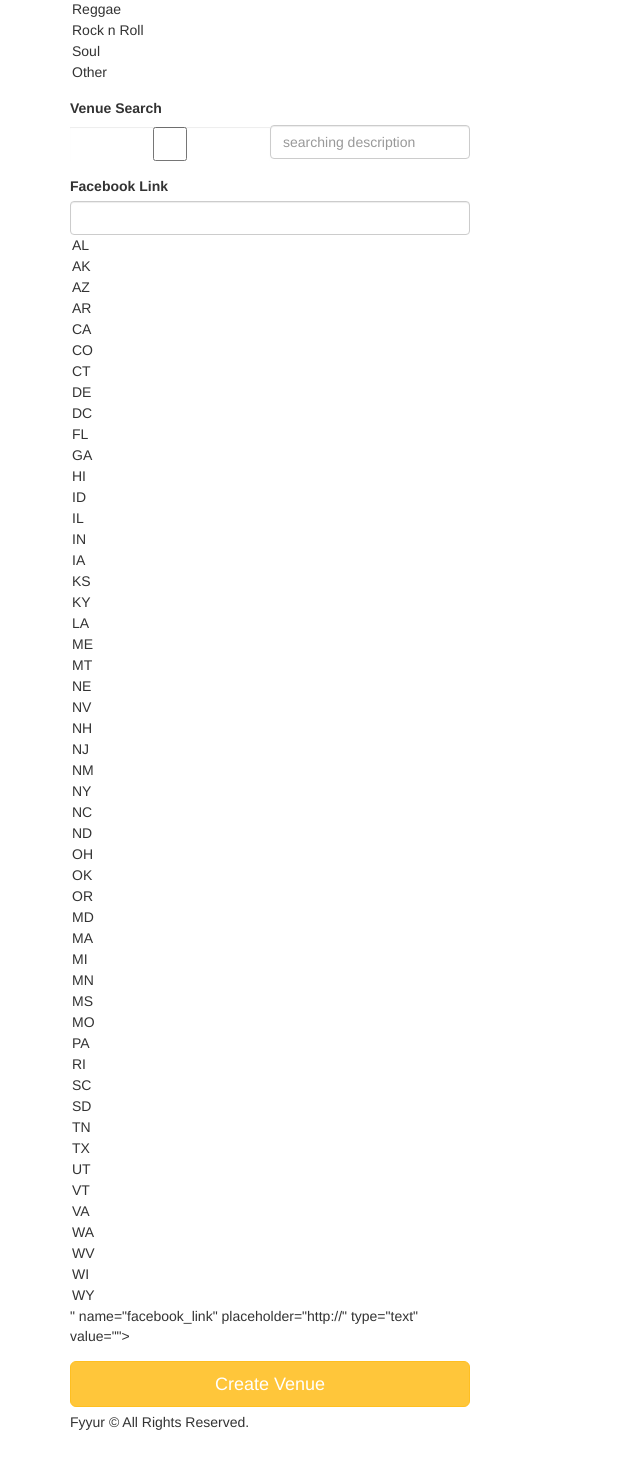
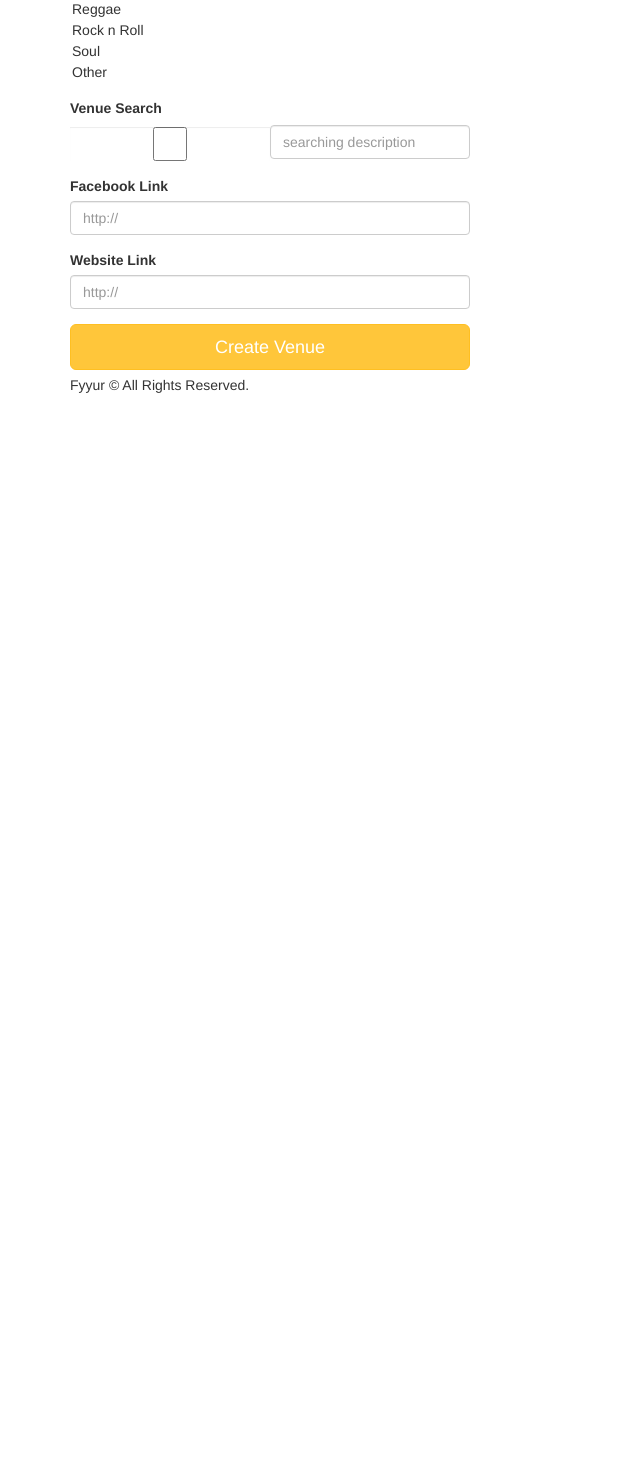
Before and after one commit to stenod/Fyyur_FlaskWebApp, a Flask app: page /artists/create in a window 1280 px wide. Shown: the part 773-2240 px from the top of the page, without its empty margins (0-640 px from the left). After the commit the page ends 1166 px from the top, so only its background shows below. Run offline with Flask 2, Linux system fonts and the light colour scheme; some libraries are stand-ins or nearby versions.

Commit message:
- implemented create artist

```diff
--- a/app.py
+++ b/app.py
@@ -15,7 +15,6 @@ import logging
 from logging import Formatter, FileHandler
 from flask_wtf import Form, CSRFProtect
 from sqlalchemy import func, inspect
-from sqlalchemy.ext.hybrid import hybrid_property
 
 from forms import *
 from flask_migrate import Migrate
@@ -83,6 +82,7 @@ class Artist(db.Model):
     seeking_venue = db.Column(db.BOOLEAN, nullable=False, default=False)
     seeking_description = db.Column(db.String(300))
     image_link = db.Column(db.String(500))
+    website_link = db.Column(db.String(500))
     facebook_link = db.Column(db.String(120))
     upcoming_shows = db.relationship('Show', primaryjoin="and_(Artist.id==Show.artist_id, "
                                                          "Show.start_time>'NOW()')", backref='artist_upcoming',
@@ -216,8 +216,6 @@ def create_venue_submission():
         finally:
             db.session.close()
     return render_template('pages/home.html')
-
-    # TODO: modify data to be the data object returned from db insertion
 
 
 @app.route('/venues/<venue_id>', methods=['DELETE'])
@@ -367,12 +365,13 @@ def create_artist_form():
 @app.route('/artists/create', methods=['POST'])
 def create_artist_submission():
     form = ArtistForm(request.form)
+    test = form.validate()
     if request.method == 'POST' and form.validate():
         try:
             artist = Artist(name=form.name.data, city=form.city.data, state=form.state.data,
                             phone=form.phone.data,
                             genres=','.join(form.genres.data),
-                            facebook_link=form.facebook_link.data, website=form.website_link.data,
+                            facebook_link=form.facebook_link.data, website_link=form.website_link.data,
                             seeking_venue=form.seeking_venue.data,
                             seeking_description=form.seeking_description.data)
             db.session.add(artist)
@@ -384,7 +383,7 @@ def create_artist_submission():
             flash('Artist ' + request.form['name'] + ' could not have been added')
         finally:
             db.session.close()
-            return render_template('pages/home.html')
+    return render_template('pages/home.html')
 
 
 #  Shows
--- a/forms.py
+++ b/forms.py
@@ -224,7 +224,10 @@ class ArtistForm(Form):
     )
     facebook_link = StringField(
         # TODO implement enum restriction
-        'facebook_link', validators=[URL()]
+        'facebook_link'
+    )
+    website_link = StringField(
+        'website_link'
     )
     seeking_venue = BooleanField('seeking_venue')
     seeking_description = StringField('seeking_description')
--- a/templates/forms/new_artist.html
+++ b/templates/forms/new_artist.html
@@ -41,8 +41,12 @@
           </div>
       </div>
       <div class="form-group">
-          <label for="genres">Facebook Link</label>
-          {{ form.facebook_link(class_ = 'form-control', placeholder='http://', id=form.state, autofocus = true) }}
+          <label>Facebook Link</label>
+          {{ form.facebook_link(class_ = 'form-control', placeholder='http://', autofocus = true) }}
+        </div>
+        <div class="form-group">
+          <label>Website Link</label>
+          {{ form.website_link(class_ = 'form-control', placeholder='http://', autofocus = true) }}
         </div>
       <input type="submit" value="Create Venue" class="btn btn-primary btn-lg btn-block">
     </form>
--- a/templates/forms/new_venue.html
+++ b/templates/forms/new_venue.html
@@ -45,11 +45,11 @@
           </div>
       </div>
       <div class="form-group">
-          <label for="genres">Facebook Link</label>
+          <labe>Facebook Link</labe>
           {{ form.facebook_link(class_ = 'form-control', placeholder='http://', autofocus = true) }}
         </div>
         <div class="form-group">
-          <label for="genres">Website Link</label>
+          <label>Website Link</label>
           {{ form.website_link(class_ = 'form-control', placeholder='http://', autofocus = true) }}
         </div>
       <input type="submit" value="Create Venue" class="btn btn-primary btn-lg btn-block">
```
